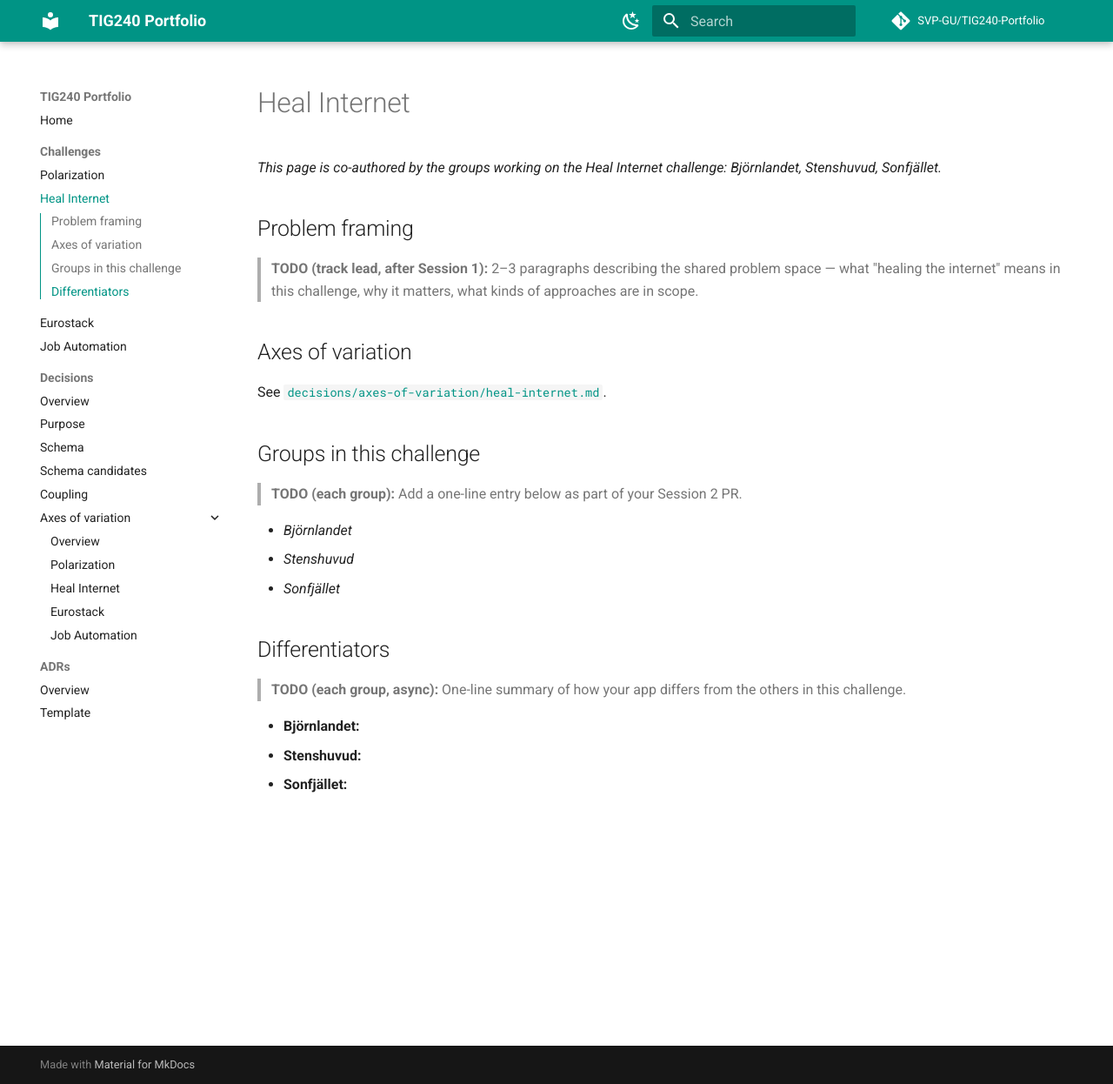
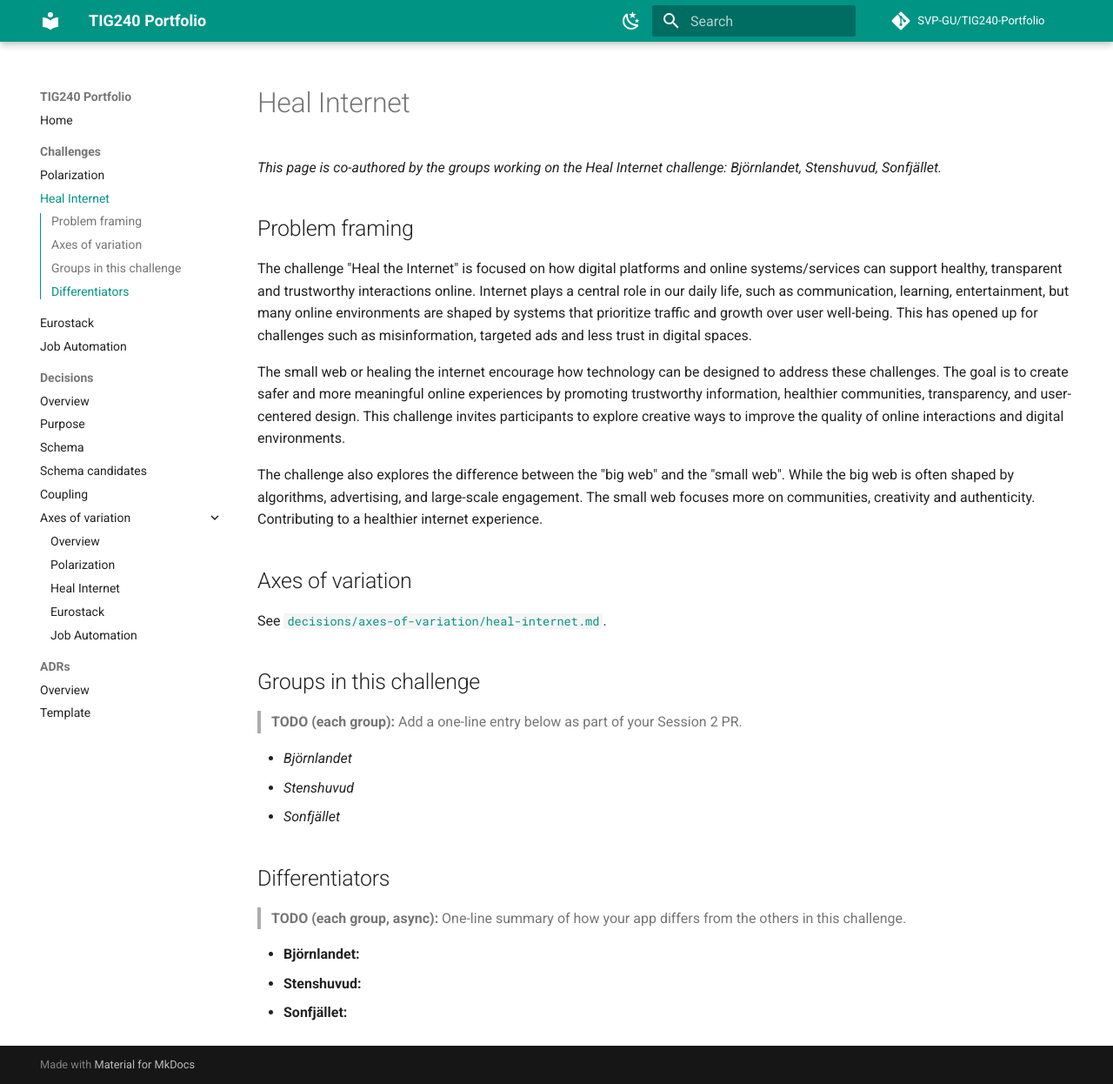
Before and after one commit to SVP-GU/TIG240-Portfolio, an MkDocs documentation site: the page built from docs/challenges/heal-internet/index.md, in a window 1280 px wide and 1246 px high. Shown: the whole window at 87% size. Built offline with MkDocs 1.6.1 and Material for MkDocs 9.7.7, drawn with Linux system fonts in a browser that asks for light colours; comment, search, counter and statistics services are not loaded.

Commit message:
Add problem framing for Heal the Internet

```diff
--- a/docs/challenges/heal-internet/index.md
+++ b/docs/challenges/heal-internet/index.md
@@ -4,7 +4,11 @@
 
 ## Problem framing
 
-> **TODO (track lead, after Session 1):** 2–3 paragraphs describing the shared problem space — what "healing the internet" means in this challenge, why it matters, what kinds of approaches are in scope.
+The challenge "Heal the Internet" is focused on how digital platforms and online systems/services can support healthy, transparent and trustworthy interactions online. Internet plays a central role in our daily life, such as communication, learning, entertainment, but many online environments are shaped by systems that prioritize traffic and growth over user well-being. This has opened up for challenges such as misinformation, targeted ads and less trust in digital spaces.
+
+The small web or healing the internet encourage how technology can be designed to address these challenges. The goal is to create safer and more meaningful online experiences by promoting trustworthy information, healthier communities, transparency, and user-centered design. This challenge invites participants to explore creative ways to improve the quality of online interactions and digital environments.
+
+The challenge also explores the difference between the "big web" and the "small web". While the big web is often shaped by algorithms, advertising, and large-scale engagement. The small web focuses more on communities, creativity and authenticity. Contributing to a healthier internet experience.
 
 ## Axes of variation
 
```
